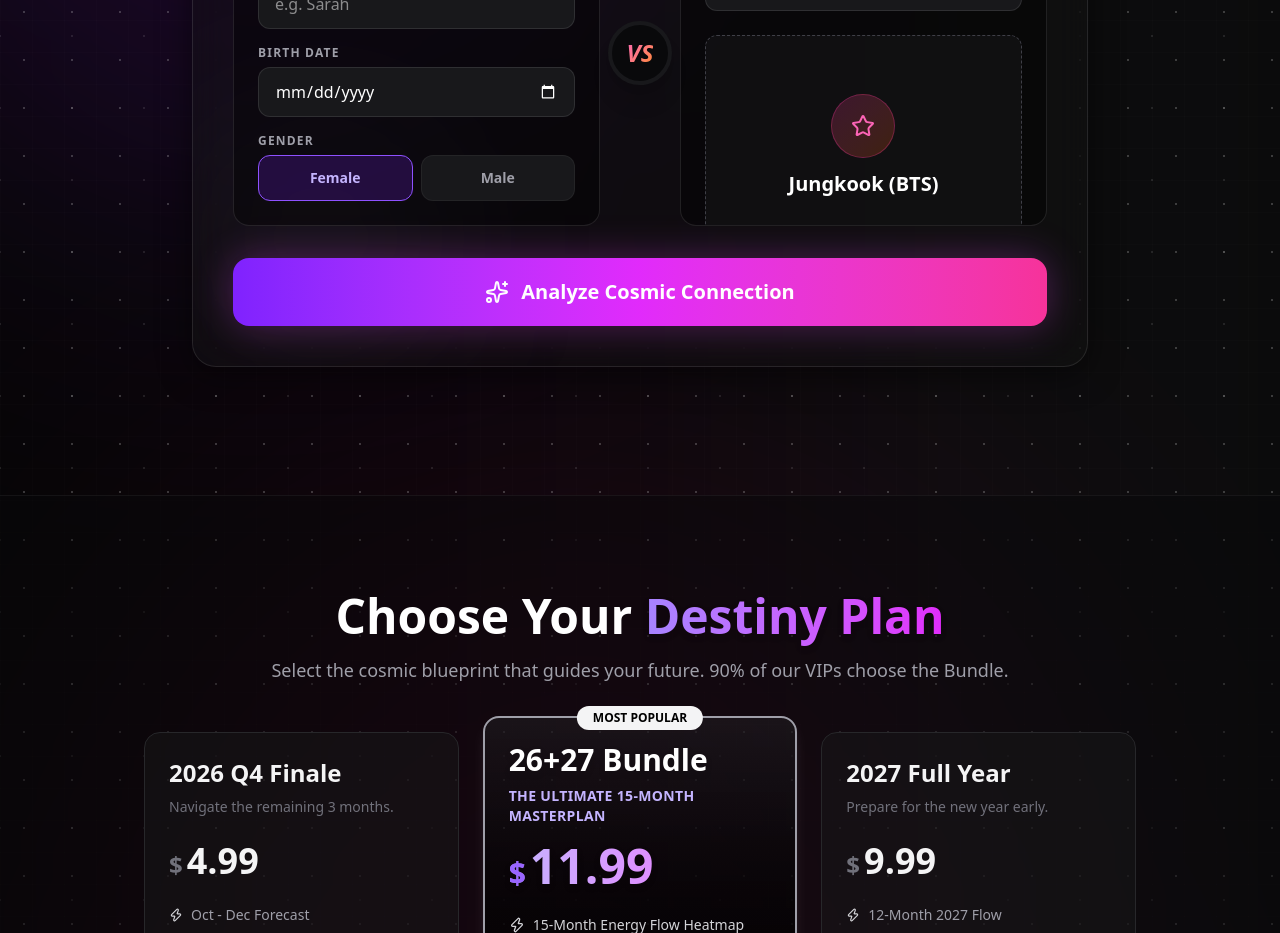
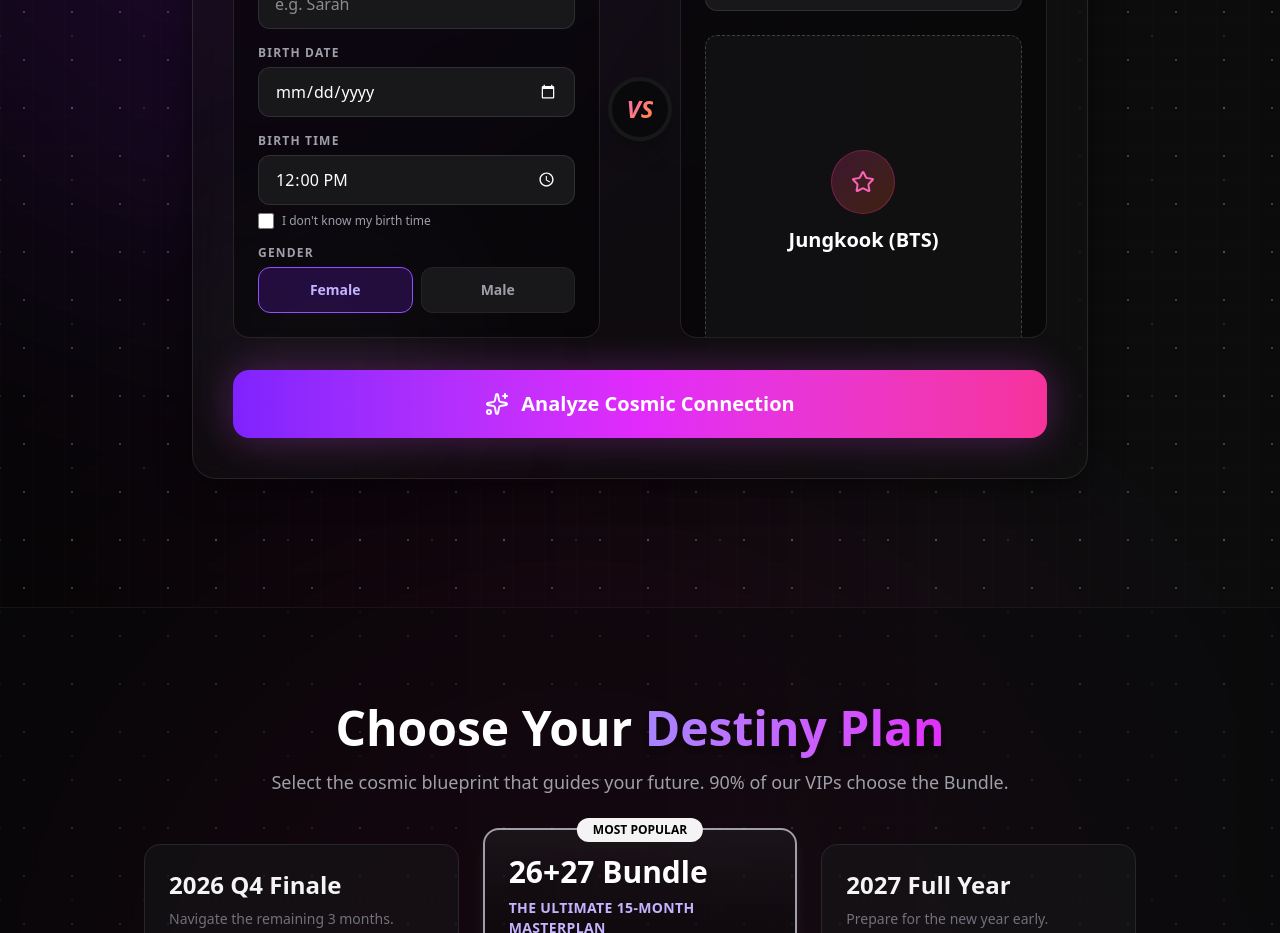
Before and after one commit to cwjung77-glitch/K-oracle, a Next.js app: page / in a window 1280 px wide. Shown: the part 1260-2193 px from the top of the page. Built offline with nearby package versions, Linux system fonts and the light colour scheme.

Commit message:
Restore birth time input and time-unknown checkbox in Saju Compatibility

```diff
--- a/src/components/features/SajuCompatibility.jsx
+++ b/src/components/features/SajuCompatibility.jsx
@@ -204,6 +204,14 @@ export default function SajuCompatibility({ onUnlockPremium }) {
                     <input type="date" value={dob} onChange={e => setDob(e.target.value)} className="w-full bg-zinc-900 border border-white/10 rounded-xl px-4 py-3 text-white focus:outline-none focus:border-violet-500 transition-colors [&::-webkit-calendar-picker-indicator]:filter [&::-webkit-calendar-picker-indicator]:invert" />
                   </div>
                   <div>
+                    <label className="block text-xs font-bold text-zinc-400 uppercase tracking-widest mb-1.5">Birth Time</label>
+                    <input type="time" value={time} onChange={e => setTime(e.target.value)} disabled={timeUnknown} className={`w-full bg-zinc-900 border border-white/10 rounded-xl px-4 py-3 text-white focus:outline-none focus:border-violet-500 transition-colors [&::-webkit-calendar-picker-indicator]:filter [&::-webkit-calendar-picker-indicator]:invert ${timeUnknown ? 'opacity-40 cursor-not-allowed' : ''}`} />
+                    <label className="flex items-center gap-2 mt-2 cursor-pointer group">
+                      <input type="checkbox" checked={timeUnknown} onChange={e => setTimeUnknown(e.target.checked)} className="w-4 h-4 rounded border-zinc-600 bg-zinc-900 accent-violet-500 cursor-pointer" />
+                      <span className="text-zinc-400 text-xs group-hover:text-zinc-300 transition-colors">I don't know my birth time</span>
+                    </label>
+                  </div>
+                  <div>
                     <label className="block text-xs font-bold text-zinc-400 uppercase tracking-widest mb-1.5">Gender</label>
                     <div className="grid grid-cols-2 gap-2">
                       <button onClick={() => setGender('female')} className={`py-3 rounded-xl border font-bold text-sm transition-all ${gender === 'female' ? 'bg-violet-600/20 border-violet-500 text-violet-300' : 'bg-zinc-900 border-white/5 text-zinc-400'}`}>Female</button>
@@ -281,6 +289,14 @@ export default function SajuCompatibility({ onUnlockPremium }) {
                     <div>
                       <label className="block text-xs font-bold text-zinc-400 uppercase tracking-widest mb-1.5">Their Birth Date</label>
                       <input type="date" value={customDob} onChange={e => setCustomDob(e.target.value)} className="w-full bg-zinc-900 border border-white/10 rounded-xl px-4 py-3 text-white focus:outline-none focus:border-pink-500 transition-colors [&::-webkit-calendar-picker-indicator]:filter [&::-webkit-calendar-picker-indicator]:invert" />
+                    </div>
+                    <div>
+                      <label className="block text-xs font-bold text-zinc-400 uppercase tracking-widest mb-1.5">Their Birth Time</label>
+                      <input type="time" value={customTime} onChange={e => setCustomTime(e.target.value)} disabled={customTimeUnknown} className={`w-full bg-zinc-900 border border-white/10 rounded-xl px-4 py-3 text-white focus:outline-none focus:border-pink-500 transition-colors [&::-webkit-calendar-picker-indicator]:filter [&::-webkit-calendar-picker-indicator]:invert ${customTimeUnknown ? 'opacity-40 cursor-not-allowed' : ''}`} />
+                      <label className="flex items-center gap-2 mt-2 cursor-pointer group">
+                        <input type="checkbox" checked={customTimeUnknown} onChange={e => setCustomTimeUnknown(e.target.checked)} className="w-4 h-4 rounded border-zinc-600 bg-zinc-900 accent-pink-500 cursor-pointer" />
+                        <span className="text-zinc-400 text-xs group-hover:text-zinc-300 transition-colors">I don't know their birth time</span>
+                      </label>
                     </div>
                     <div>
                       <label className="block text-xs font-bold text-zinc-400 uppercase tracking-widest mb-1.5">Their Gender</label>
```
